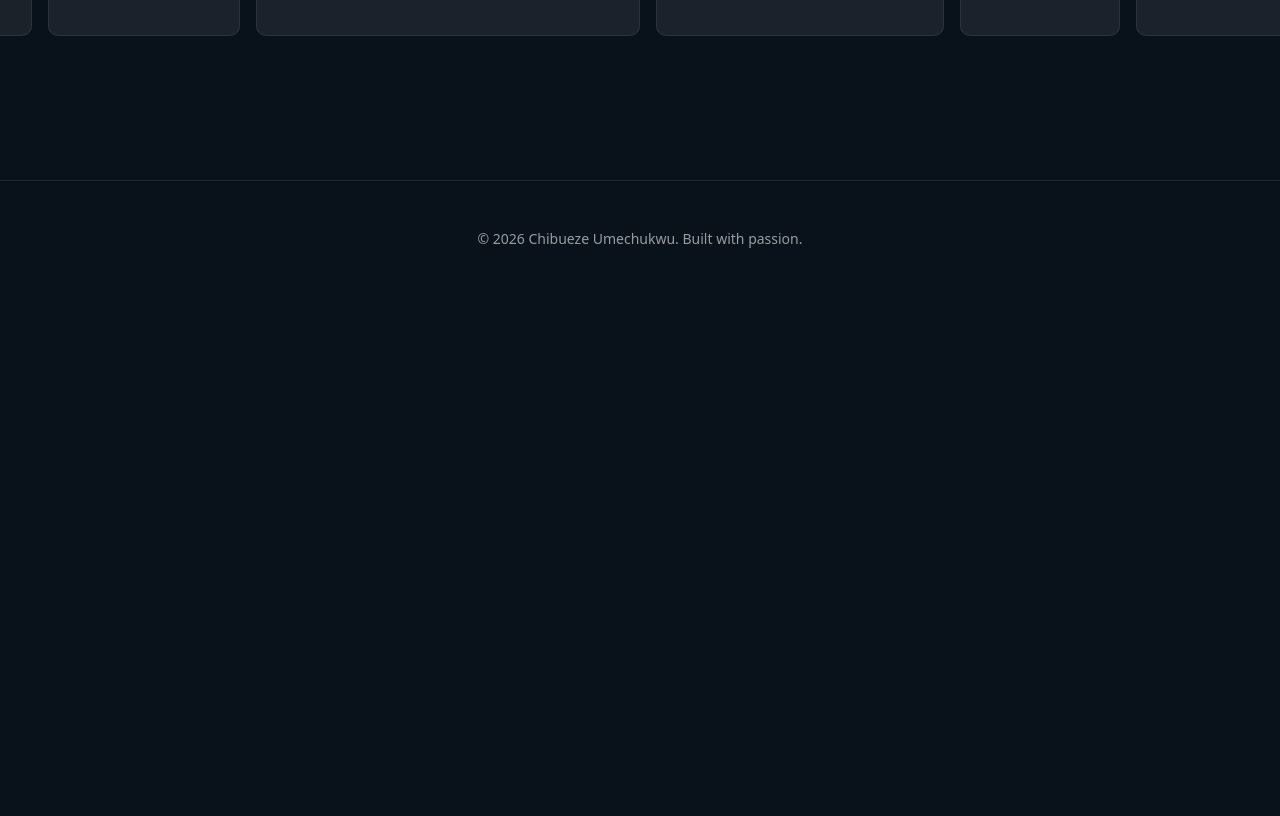
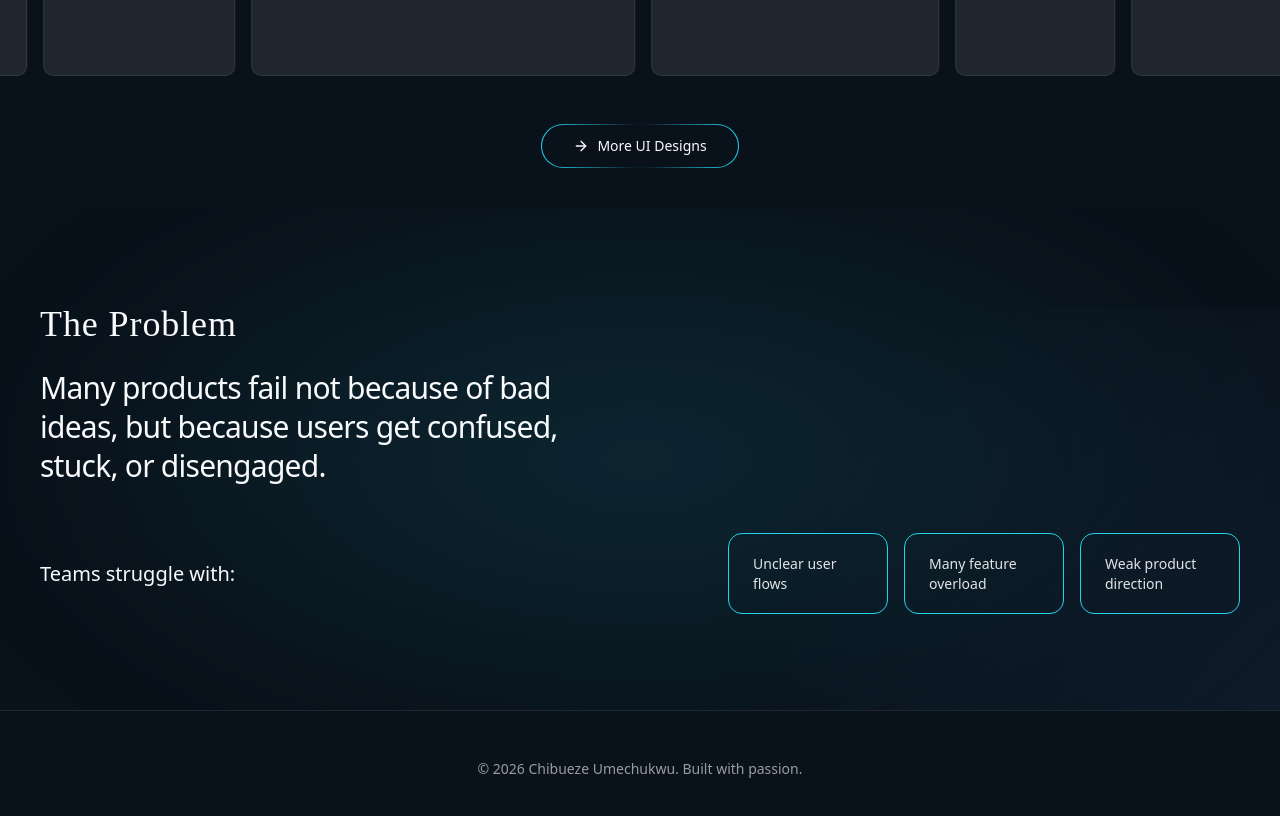
Before and after one commit to mercyharbo/eze-portfolio, a Next.js app: page / in a window 1280 px wide. Shown: the part 700-1516 px from the top of the page. Before the commit the page ends 997 px from the top, so only its background shows below. Built offline with nearby package versions, Linux system fonts and the light colour scheme; a web font is replaced by a local one.

Commit message:
feat: Add initial Home page, introduce MarqueeSlide component, and establish global styling with Tailwind v4 theme variables.

```diff
--- a/app/globals.css
+++ b/app/globals.css
@@ -41,6 +41,7 @@
   --color-popover: var(--popover);
   --color-card-foreground: var(--card-foreground);
   --color-card: var(--card);
+  --color-deep: #1b314b;
   --radius-sm: calc(var(--radius) - 4px);
   --radius-md: calc(var(--radius) - 2px);
   --radius-lg: var(--radius);
--- a/app/page.tsx
+++ b/app/page.tsx
@@ -2,7 +2,7 @@ import { MarqueeSlide } from '@/components/marquee-slide'
 
 export default function Home() {
   return (
-    <div className='flex flex-col min-h-screen'>
+    <div className='flex flex-col min-h-screen space-y-10'>
       <section
         aria-labelledby='hero-heading'
         className='relative min-h-[50vh] flex flex-col items-center justify-center text-center px-5 lg:px-10 pt-20 overflow-hidden'
@@ -41,6 +41,51 @@ export default function Home() {
       </section>
 
       <MarqueeSlide />
+
+      <section className='relative py-24 px-5 lg:px-10 bg-[#09111A] overflow-hidden'>
+        {/* Full-Width Primary Glow Effect (Haze) */}
+        <div className='absolute inset-0 pointer-events-none'>
+          <div className='absolute top-[-10%] left-[-10%] w-[120%] h-[120%] bg-[radial-gradient(ellipse_at_center,rgba(34,211,238,0.15)_0%,transparent_60%)] blur-[100px]' />
+          <div className='absolute bottom-[-20%] right-[-10%] w-full h-full bg-[radial-gradient(circle_at_bottom_right,rgba(27,49,75,0.4)_0%,transparent_50%)]' />
+        </div>
+
+        <div className='max-w-7xl mx-auto relative z-10'>
+          <div className='space-y-12'>
+            <div className='space-y-6 max-w-xl'>
+              <h2 className='text-4xl font-accent text-foreground tracking-wide'>
+                The Problem
+              </h2>
+              <p className='text-lg md:text-xl lg:text-3xl leading-[1.3] text-foreground tracking-tight'>
+                Many products fail not because of bad ideas, but because users
+                get confused, stuck, or disengaged.
+              </p>
+            </div>
+
+            <div className='flex flex-col lg:flex-row justify-between items-start lg:items-center gap-8'>
+              <p className='text-xl text-foreground '>
+                Teams struggle with:
+              </p>
+
+              <div className='grid grid-cols-1 md:grid-cols-3 gap-4 w-full lg:w-auto'>
+                {[
+                  'Unclear user flows',
+                  'Many feature overload',
+                  'Weak product direction',
+                ].map((item, i) => (
+                  <div
+                    key={i}
+                    className='px-6 py-5 rounded-xl border border-primary transition-all duration-300 w-full md:w-48 lg:w-40'
+                  >
+                    <p className='text-sm leading-[1.4] text-foreground/90'>
+                      {item}
+                    </p>
+                  </div>
+                ))}
+              </div>
+            </div>
+          </div>
+        </div>
+      </section>
     </div>
   )
 }
--- a/components/marquee-slide.tsx
+++ b/components/marquee-slide.tsx
@@ -1,6 +1,8 @@
 'use client'
 
+import { ArrowRight } from 'lucide-react'
 import Marquee from 'react-fast-marquee'
+import { Button } from './ui/button'
 
 export const MarqueeSlide = () => {
   const skeletons = [
@@ -21,11 +23,26 @@ export const MarqueeSlide = () => {
           {skeletons.map((item, index) => (
             <div
               key={index}
-              className={`${item.width} h-64 bg-[#E1E3E6]/10 rounded-lg animate-pulse border border-border/10`}
+              className={`${item.width} h-64 bg-[#E1E3E6]/10 rounded-lg border border-border/10`}
             />
           ))}
         </div>
       </Marquee>
+      <div className='flex justify-center mt-12'>
+        <Button
+          variant='ghost'
+          aria-label='View more UI designs'
+          className='relative h-11 rounded-full px-8 bg-background text-foreground transition-all duration-300 hover:shadow-[0_0_20px_rgba(34,211,238,0.15)] group flex items-center gap-2'
+        >
+          <div className='absolute inset-0 rounded-full p-px bg-linear-to-r from-primary via-transparent to-primary'>
+            <div className='h-full w-full rounded-full bg-background' />
+          </div>
+          <div className='relative z-10 flex items-center gap-2'>
+            <ArrowRight className='size-4 transition-transform duration-300 group-hover:translate-x-1' />
+            <span className='text-sm font-medium'>More UI Designs</span>
+          </div>
+        </Button>
+      </div>
     </div>
   )
 }
```
